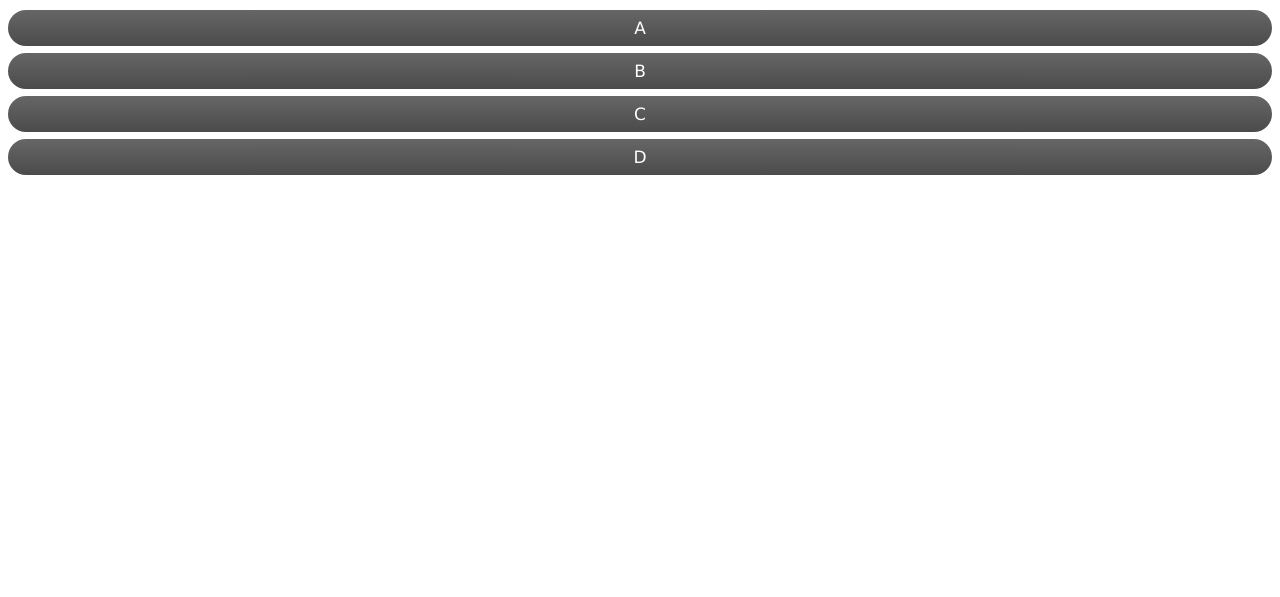
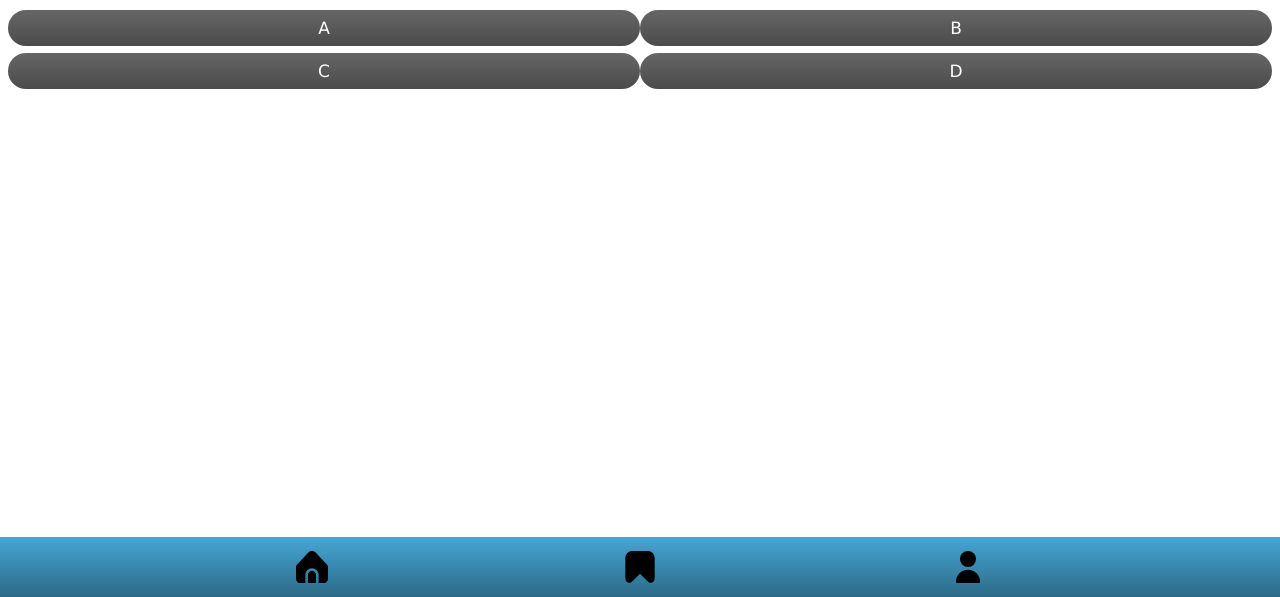
Before and after one commit to viokhamphasithivong/Quiz-App, a plain HTML site: page index.html in a window 1280 px wide. Shown: the part 203-800 px from the top of the page. Drawn offline with Linux system fonts and the light colour scheme.

Commit message:
adding footer, icons, changing structure

```diff
--- a/index.html
+++ b/index.html
@@ -11,13 +11,16 @@
       <div class="questions"><h1>Questions</h1></div>
 
       <div class="menu">
-        <ul>
-          <li>A</li>
-          <li>B</li>
-          <li>C</li>
-          <li>D</li>
-        </ul>
+        <section class="options">A</section>
+        <section class="options">B</section>
+        <section class="options">C</section>
+        <section class="options">D</section>
       </div>
+      <footer class="footer">
+        <img src="./assets/home.svg" class="icon" alt="Home Icon" />
+        <img src="./assets/bookmark.svg" class="icon" alt="Bookmark Icon" />
+        <img src="./assets/user.svg" class="icon" alt="User Icon" />
+      </footer>
     </div>
   </body>
 </html>
--- a/styles.css
+++ b/styles.css
@@ -1,12 +1,10 @@
 * {
   box-sizing: border-box;
-  border-radius: 25px;
 }
 
 body {
   font-family: "Lucida Sans", sans-serif;
   font-size: 17px;
-}
 
   .grid-container {
     display: grid;
@@ -14,8 +12,8 @@ body {
       "header"
       "questions"
       "menu"
-    "main";
-  background-color: white;
+      "footer";
+
     gap: 10px;
   }
 
@@ -23,6 +21,7 @@ body {
     background: linear-gradient(180deg, rgb(70, 166, 211), blue);
     text-align: center;
     color: #ffffff;
+    border-radius: 25px;
   }
 
   .questions {
@@ -30,6 +29,7 @@ body {
     text-align: center;
     color: #ffffff;
     grid-area: 2;
+    border-radius: 25px;
   }
 
   .header > h1 {
@@ -37,39 +37,50 @@ body {
   }
 
   .menu {
-  grid-area: 3;
-}
-
-.menu ul {
-  list-style-type: none;
+    display: grid;
+    grid-template-rows: 1fr 1fr;
+    grid-template-columns: 1fr 1fr;
     margin: 0;
     padding: 0;
     text-align: center;
   }
 
-.menu li {
+  /*  .menu ul {
+    list-style-type: none;
+    margin: 0;
+    padding: 0;
+    text-align: center;
+  } */
+
+  .options {
     padding: 8px;
     margin-bottom: 7px;
     background: linear-gradient(180deg, #666666, #4b4b4b);
-
+    border-radius: 25px;
     color: #ffffff;
   }
 
-.menu li:hover {
-  background-color: #4b4b4b;
+  .options:hover {
+    background-color: #00ff4c;
   }
 
-.content {
-  grid-area: main;
+  .footer {
+    background: linear-gradient(180deg, rgb(70, 166, 211), rgb(43, 107, 136));
+    position: fixed;
+    bottom: 0;
+    left: 0;
+    width: 100%;
+    height: 60px;
+    display: flex;
+    justify-content: center;
+    align-items: center;
+    justify-content: space-evenly;
   }
 
-.content > h1 {
-  font-size: 30px;
-  margin-bottom: 7px;
-}
-
-.content > p {
-  margin-bottom: 7px;
+  .icon {
+    width: 32px;
+    height: 32px;
+    color: linear-gradient(-180deg, rgb(87, 252, 123), rgb(32, 97, 38));
   }
 
   @media (min-width: 600px) {
@@ -82,4 +93,8 @@ body {
     .menu {
       grid-area: 3;
     }
+    .footer {
+      grid-area: 4;
     }
+  }
+}
```
Also changed, not shown: assets/bookmark.svg (added), assets/home.svg (added), assets/user.svg (added). Lines whose indentation alone changed are shown as unchanged.
